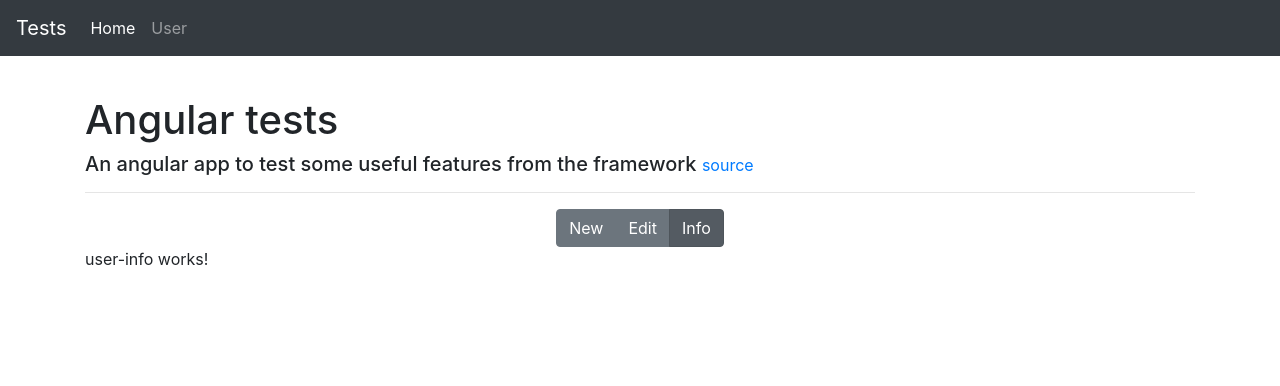
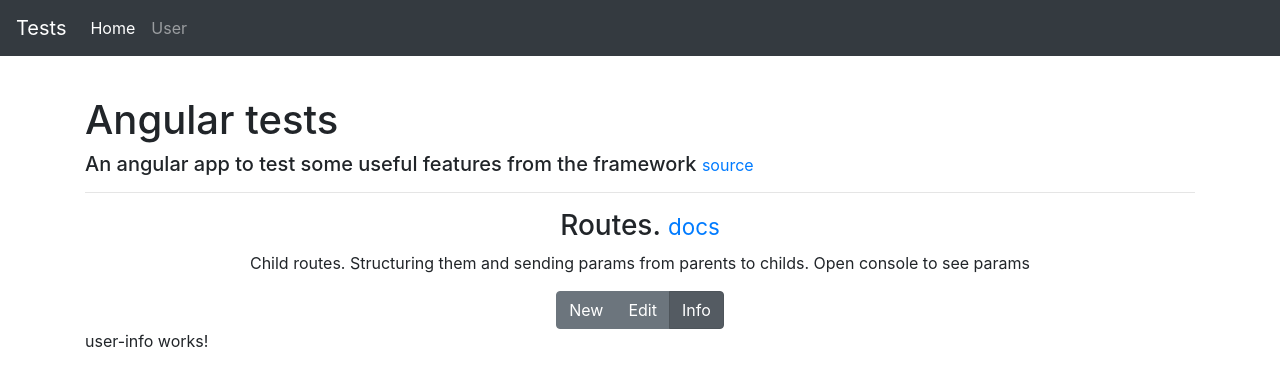
Before and after one commit to reymon359/angular-tests, an Angular app: page /user/1/info in a window 1280 px wide. Shown: the top 386 px of the page. Built offline with nearby package versions, Linux system fonts and the light colour scheme.

Commit message:
improved section

```diff
--- a/src/app/components/user/user-edit.component.ts
+++ b/src/app/components/user/user-edit.component.ts
@@ -1,4 +1,5 @@
 import { Component, OnInit } from '@angular/core';
+import { ActivatedRoute } from '@angular/router';
 
 @Component({
   selector: 'app-user-edit',
@@ -11,7 +12,11 @@
 })
 export class UserEditComponent implements OnInit {
 
-  constructor() { }
+  constructor(private router: ActivatedRoute) {
+    this.router.parent.params.subscribe(params => {
+      console.log('Edit user father route params', params);
+    });
+  }
 
   ngOnInit() {
   }
--- a/src/app/components/user/user-info.component.ts
+++ b/src/app/components/user/user-info.component.ts
@@ -1,4 +1,5 @@
 import { Component, OnInit } from '@angular/core';
+import { ActivatedRoute } from '@angular/router';
 
 @Component({
   selector: 'app-user-info',
@@ -11,7 +12,11 @@
 })
 export class UserInfoComponent implements OnInit {
 
-  constructor() { }
+  constructor(private router: ActivatedRoute) {
+    this.router.parent.params.subscribe(params => {
+      console.log('Info user father route params', params);
+    });
+  }
 
   ngOnInit() {
   }
--- a/src/app/components/user/user.component.html
+++ b/src/app/components/user/user.component.html
@@ -1,5 +1,7 @@
 <div class="row">
     <div class="col-md-12 text-center">
+        <h3>Routes. <small><a href="https://angular.io/guide/router">docs</a></small> </h3>
+        <p>Child routes. Structuring them and sending params from parents to childs. Open console to see params</p>
         <div class="btn-group" role="group" aria-label="Basic example">
             <button type="button" class="btn btn-secondary" routerLinkActive="active" [routerLink]="['new']">New</button>
             <button type="button" class="btn btn-secondary" routerLinkActive="active" [routerLink]="['edit']">Edit</button>
```
